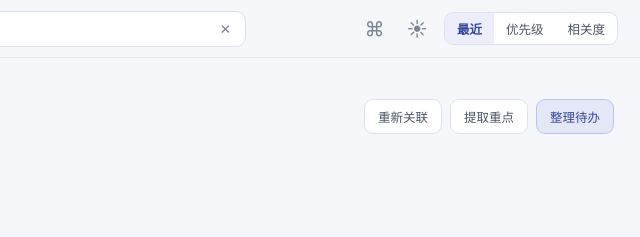
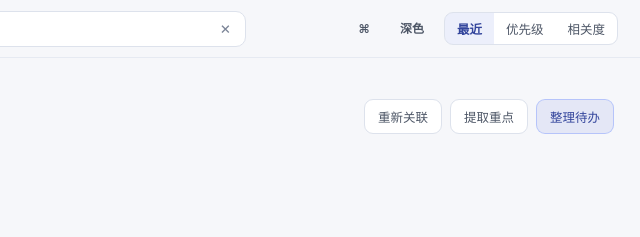
Before and after one commit to regdiliKUN/info-butler, a website: page src/index.html in a window 1280 px wide. Shown: the top 237 px of the page, 640-1280 px from the left. Drawn offline with Linux system fonts and the light colour scheme.

Commit message:
docs: 补 README 截图；主题按钮改用文字标签
- ☀/☾ 两个月相字符在中文字体里又细又小，放大后像括号
- 改为直接显示「深色 / 浅色」，语义无歧义

```diff
--- a/src/css/styles.css
+++ b/src/css/styles.css
@@ -654,6 +654,9 @@ a { cursor: pointer; color: inherit; text-decoration: none; }
   .stat-grid { grid-template-columns: repeat(2, 1fr); }
 }
 /* 汉堡按钮仅窄屏出现；宽屏下侧边栏常驻，不显示该按钮 */
+.topbar-ico { font-size: 12px; font-weight: 600; padding: 4px 9px; border-radius: 8px; color: var(--txt-2); border: 1px solid transparent; }
+.topbar-ico:hover { color: var(--txt); background: var(--panel); border-color: var(--line); }
+
 .menu-btn { display: none; color: var(--txt-2); font-size: 17px; padding: 4px 8px; border-radius: 8px; }
 .menu-btn:hover { color: var(--txt); background: var(--panel); }
 
--- a/src/js/app.js
+++ b/src/js/app.js
@@ -888,8 +888,11 @@
 
     var btn = $('#btnTheme');
     if (btn) {
-      btn.textContent = resolved === 'light' ? '☀' : '☾';
+      // 用文字而不是 ☀/☾ 符号：那两个月相字符在中文字体里又细又小，
+      // 放大后像一对括号，用户根本看不出是主题开关。
+      btn.textContent = resolved === 'light' ? '深色' : '浅色';
       btn.title = resolved === 'light' ? '切换到深色' : '切换到浅色';
+      btn.setAttribute('aria-label', btn.title);
     }
   }
 
```
Also changed, not shown: README.md, docs/screenshots/dark.png (added), docs/screenshots/insights.png (added), docs/screenshots/light.png (added), docs/screenshots/palette.png (added), 1 other file.
